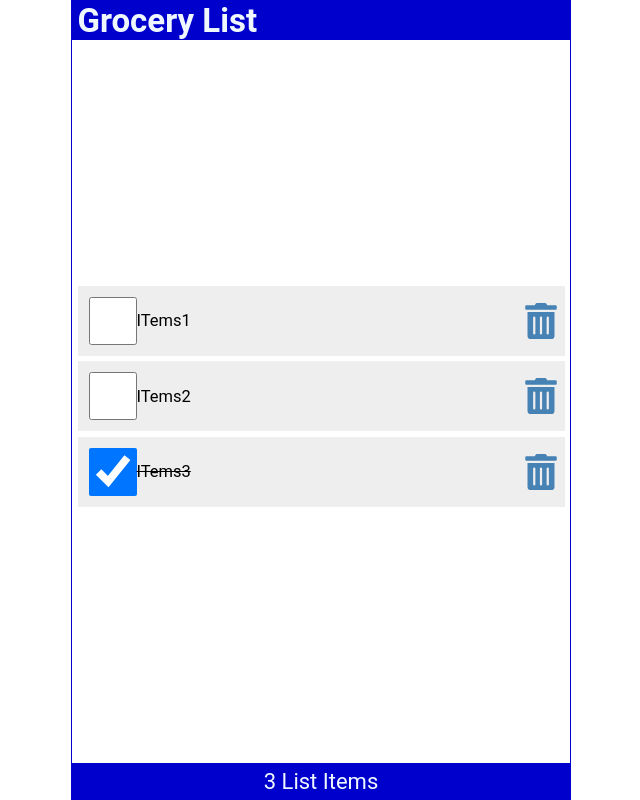
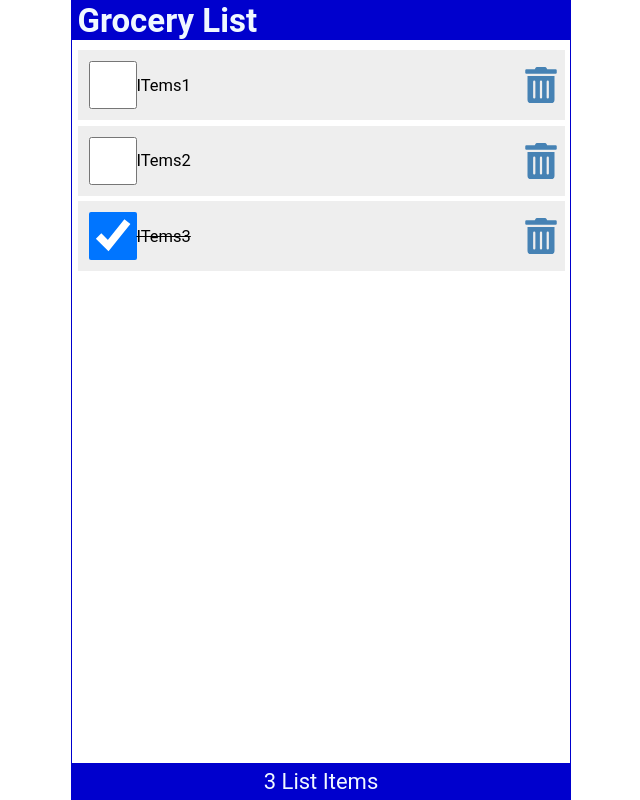
Before and after one commit to anvvar/React-Learning, a React (Create React App) app: page / in a window 1280 px wide. Shown: the whole page, without its empty margins (319-959 px from the left). Built offline with nearby package versions, Linux system fonts and the light colour scheme.

Commit message:
Finshed chapter 1-9 react davegray

```diff
--- a/src/App.js
+++ b/src/App.js
@@ -24,7 +24,6 @@
     const listItems = items.map((item) =>
       item.id === id ? { ...item, checked: !item.checked } : item
     );
-    console.log(`key${id}`);
     setItems(listItems);
     localStorage.setItem("shoppinglist", JSON.stringify(listItems));
   };
@@ -32,7 +31,6 @@
     const listItems = items.filter((item) => item.id !== id);
     setItems(listItems);
     localStorage.setItem("shoppinglist", JSON.stringify(listItems));
-    console.log(id);
   };
   return (
     <div className="App">
--- a/src/Content.js
+++ b/src/Content.js
@@ -1,33 +1,18 @@
 import React from "react";
-import { FaTrashAlt } from "react-icons/fa";
-const Content = ({items,handleCheck,handleDelete}) => {
 
-
+import ItemList from "./ItemList";
+const Content = ({ items, handleCheck, handleDelete }) => {
   return (
     <main>
-      {items.length?(
-        <ul>
-        {items.map((item) => (
-          <li className="item" key={item.id}>
-            <input
-              type="checkbox"
-              onChange={() => handleCheck(item.id)}
-              checked={item.checked}
-            />
-            <label
-            style={item.checked?{textDecoration:'line-through'}:null}
-            onDoubleClick={() => handleCheck(item.id)}
-            >{item.item}</label>
-            <FaTrashAlt
-            onClick={()=>handleDelete(item.id)}
-            role="button" tabIndex="0" />
-          </li>
-        ))}
-      </ul>
-      ):
-      (<p style={{marginTop:'2rem'}}>Your list is empty.</p>)
-      }
-
+      {items.length ? (
+        <ItemList
+          items={items}
+          handleCheck={handleCheck}
+          handleDelete={handleDelete}
+        />
+      ) : (
+        <p style={{ marginTop: "2rem" }}>Your list is empty.</p>
+      )}
     </main>
   );
 };
--- /dev/null
+++ b/src/ItemList.js
@@ -0,0 +1,18 @@
+import LineItem from "./LineItem"
+
+const ItemList = ({items,handleCheck,handleDelete}) => {
+  return (
+    <ul>
+    {items.map((item) => (
+     <LineItem
+       key={item.id}
+       item={item}
+       handleCheck={handleCheck}
+       handleDelete={handleDelete}
+       />
+    ))}
+  </ul>
+  )
+}
+
+export default ItemList
--- /dev/null
+++ b/src/LineItem.js
@@ -0,0 +1,24 @@
+import { FaTrashAlt } from "react-icons/fa";
+
+const LineItem = ({item,handleCheck,handleDelete}) => {
+  return (
+    <li className="item" key={item.id}>
+    <input
+      type="checkbox"
+      onChange={() => handleCheck(item.id)}
+      checked={item.checked}
+    />
+    <label
+    style={item.checked?{textDecoration:'line-through'}:null}
+    onDoubleClick={() => handleCheck(item.id)}
+    >{item.item}</label>
+    <FaTrashAlt
+    onClick={()=>handleDelete(item.id)}
+    role="button" tabIndex="0"
+    aria-label={`Delete ${item.item}`}
+    />
+  </li>
+  )
+}
+
+export default LineItem
--- a/src/index.css
+++ b/src/index.css
@@ -44,9 +44,10 @@
   display: flex;
   flex-direction: column;
   flex-grow: 1;
-  justify-content: center;
+  justify-content: flex-start;
   align-items: center;
   overflow-y: auto;
+  margin-top: 10px;
 }
 
 footer {
```
